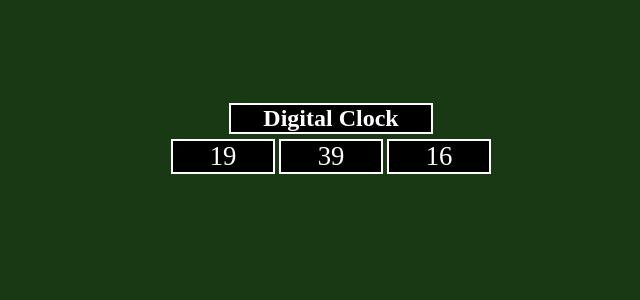
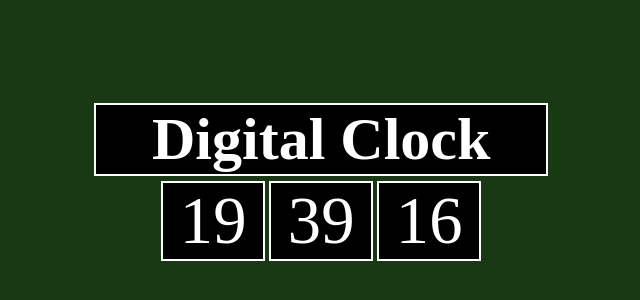
Before and after one commit to mhzhou95/digitalhexclock, a plain HTML site: page index.html in a window 1280 px wide. Shown: the part 222-522 px from the top of the page, without its empty margins (319-959 px from the left). Drawn offline with Linux system fonts and the light colour scheme.

Commit message:
final commit

```diff
--- a/index.css
+++ b/index.css
@@ -1,29 +1,31 @@
-.clock{
+.clock {
     border: 2px solid;
     background-color: black;
     color: white;
     width: 100px;
     margin: 0px auto;
     display: inline-block;
-  font-size: 20pt;
+    font-size: 50pt;
+}
 
-}
-#h2{
+#h2 {
     background-color: black;
     color: white;
     border: 2px solid;
-  width: 200px;
+    width: 450px;
     margin: 5px auto;
+    font-size:45pt;
+}
 
-}
-#wrapper{
+#wrapper {
     text-align: center;
     position: absolute;
     top: 50%;
-  left: 50%;
+    left: 44%;
     margin: -80px 0 0 -150px;
+
 }
 
-#body{
+#body {
     background-color: gray;
 }
--- a/index.html
+++ b/index.html
@@ -1,26 +1,23 @@
 <!DOCTYPE html>
 <html>
+
 <head>
     <meta charset="utf-8">
-    <title></title>
+    <title>HexClock</title>
     <link rel="stylesheet" href="index.css">
+</head>
 
-    </script>
-  </head>
 <body id="body">
     <div id="wrapper">
         <h2 id="h2">Digital Clock</h2>
         <div class="clock" id="hours">
         </div>
         <div class="clock" id="minutes">
-
         </div>
         <div class="clock" id="seconds">
-
         </div>
     </div>
-
-
     <script type="text/javascript" src="index.js"></script>
 </body>
+
 </html>
--- a/index.js
+++ b/index.js
@@ -1,21 +1,21 @@
-setInterval(function(){
+setInterval(function() {
     var d = new Date();
     var h = d.getHours();
     var m = d.getMinutes();
     var s = d.getSeconds();
-  if (h>10) {
+    if (h > 9) {
         hours.innerHTML = h
-  }else {
+    } else {
         hours.innerHTML = "0" + h
     }
-  if (m>10) {
+    if (m > 9) {
         minutes.innerHTML = m
-  }else {
+    } else {
         minutes.innerHTML = "0" + m
     }
-  if (s>10) {
+    if (s > 9) {
         seconds.innerHTML = s
-  }else {
+    } else {
         seconds.innerHTML = "0" + s
     }
 }, 1000);
```
Lines whose indentation alone changed are shown as unchanged.
